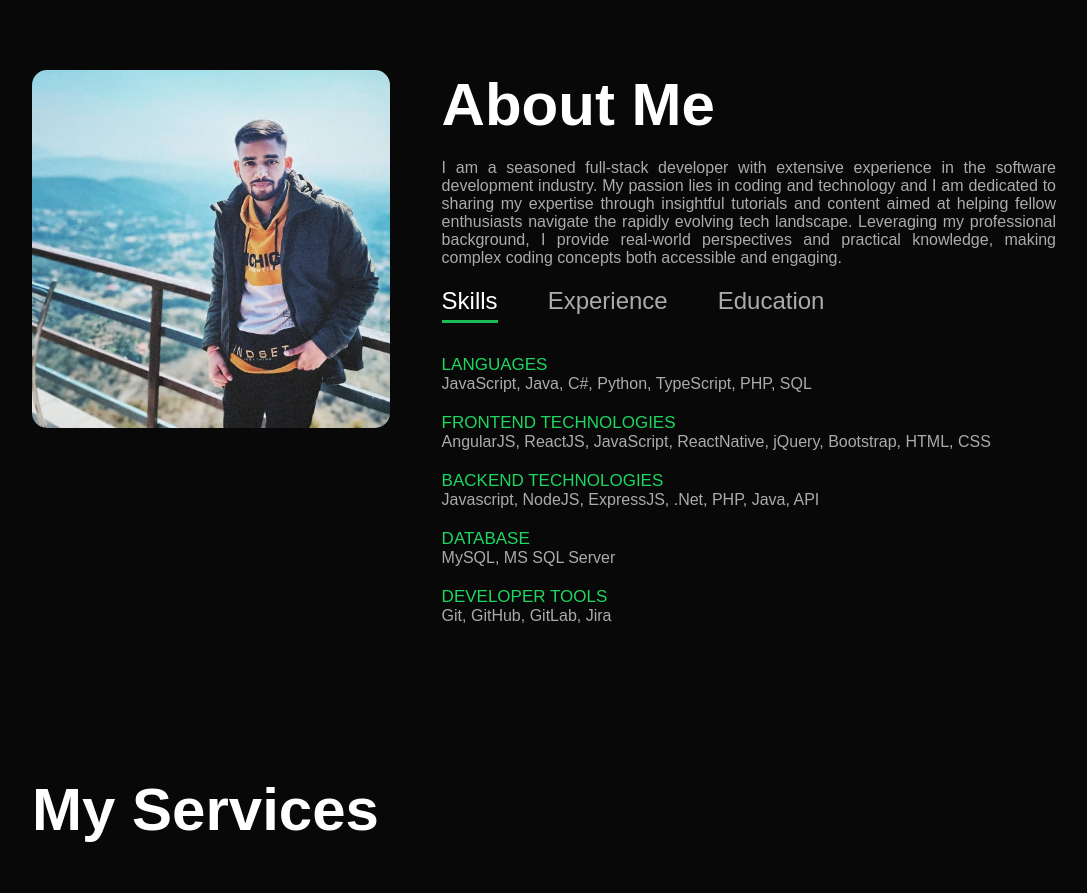
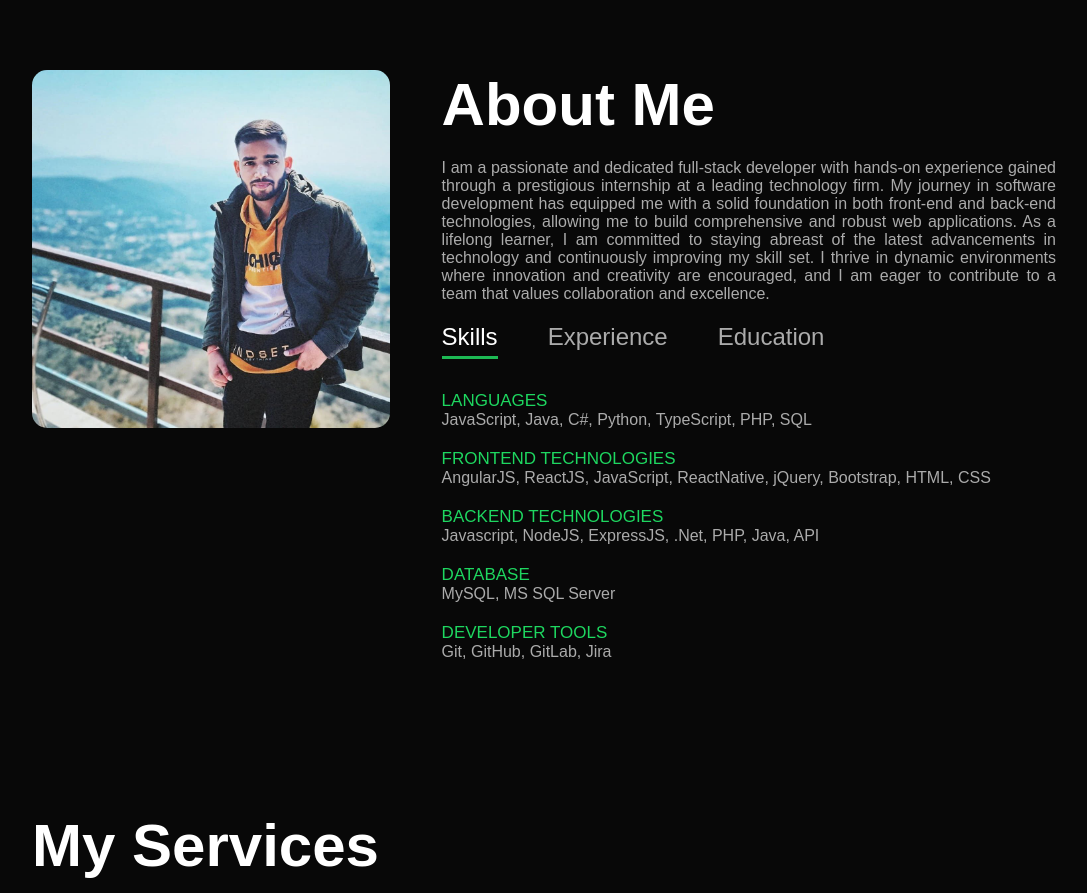
Before and after one commit to Abhivgreek/Portfolio-Website, a plain HTML site: page index.html in a window 1280 px wide. Shown: the part 820-1713 px from the top of the page, without its empty margins (96-1183 px from the left). Drawn offline with Linux system fonts and the light colour scheme.

Commit message:
Update index.html

```diff
--- a/index.html
+++ b/index.html
@@ -54,9 +54,10 @@
                 <div class="about-col-2">
                     <h1 class="sub-title">About Me</h1>
                     <p style="text-align: justify; padding-top: 20px;">
-                        I am a seasoned full-stack developer with extensive experience in the software development industry.
-                        My passion lies in coding and technology and I am dedicated to sharing my expertise through insightful tutorials and content aimed at helping fellow enthusiasts navigate the rapidly evolving tech landscape.
-                        Leveraging my professional background, I provide real-world perspectives and practical knowledge, making complex coding concepts both accessible and engaging.
+                        I am a passionate and dedicated full-stack developer with hands-on experience gained through a prestigious internship at a leading technology firm.
+                        My journey in software development has equipped me with a solid foundation in both front-end and back-end technologies, allowing me to build comprehensive and robust web applications.
+                        As a lifelong learner, I am committed to staying abreast of the latest advancements in technology and continuously improving my skill set.
+                        I thrive in dynamic environments where innovation and creativity are encouraged, and I am eager to contribute to a team that values collaboration and excellence.
                     </p>
 
                     <div class="tab-titles">
```
